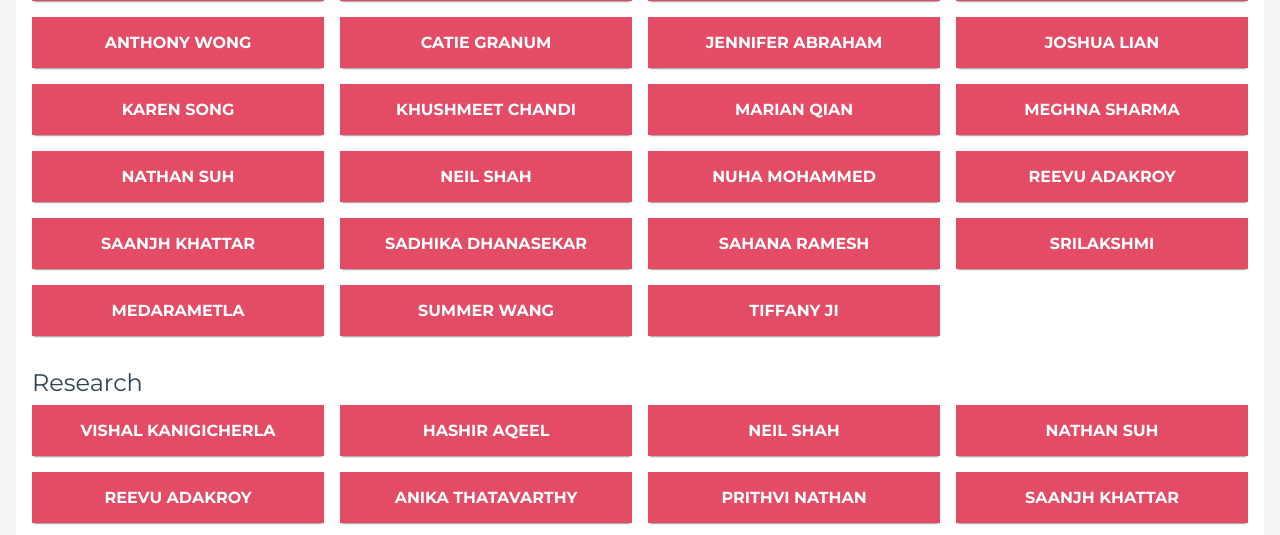
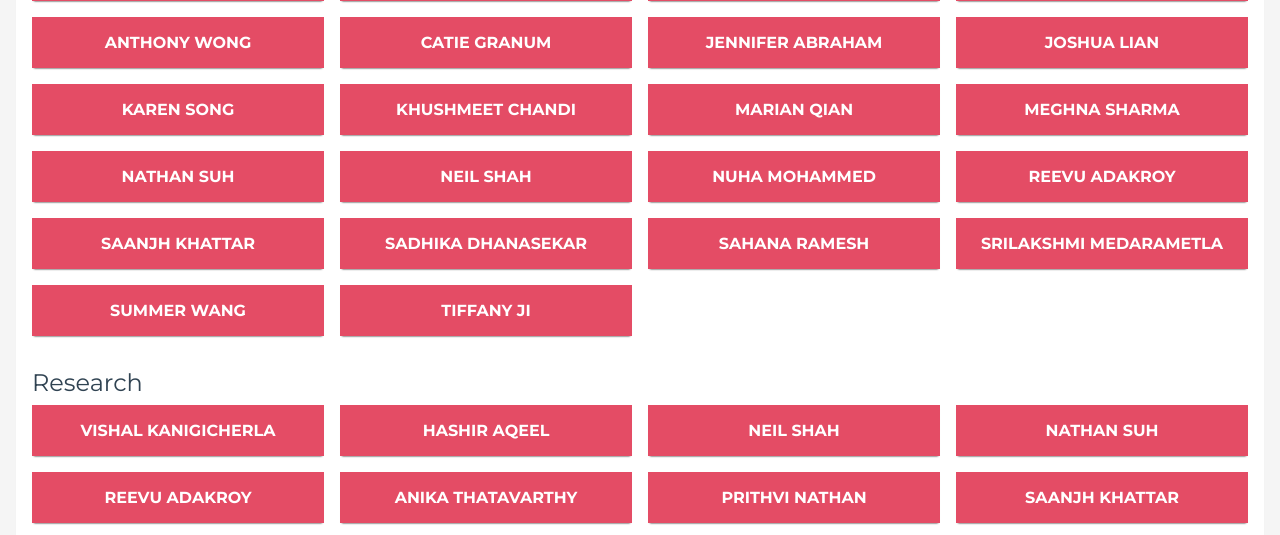
Before and after one commit to fighting-covid/website, a Flask app: page /about in a window 1280 px wide. Shown: the part 1976-2511 px from the top of the page. Run offline with Flask 3, Linux system fonts and the light colour scheme.

Commit message:
Fit Srilakshmi's name in one box

```diff
--- a/templates/about.html
+++ b/templates/about.html
@@ -162,8 +162,7 @@
                         <span class="member">Saanjh Khattar</span>
                         <span class="member">Sadhika Dhanasekar</span>
                         <span class="member">Sahana Ramesh</span>
-                        <span class="member">Srilakshmi</span>
-                        <span class="member">Medarametla</span>
+                        <span class="member">Srilakshmi Medarametla</span>
                         <span class="member">Summer Wang</span>
                         <span class="member">Tiffany Ji</span>
                     </div>
```
